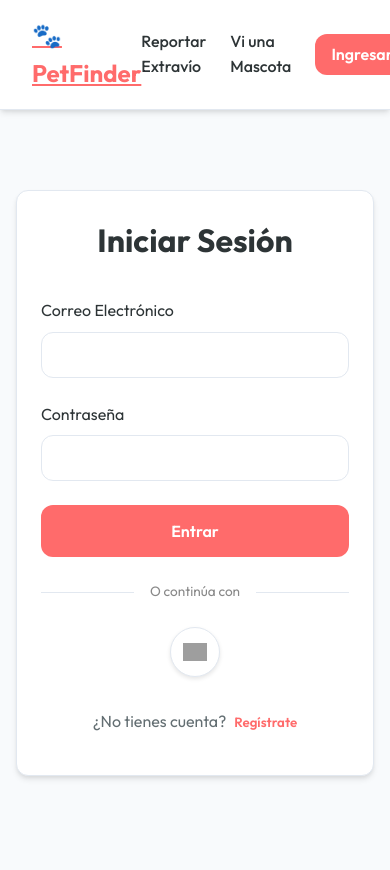
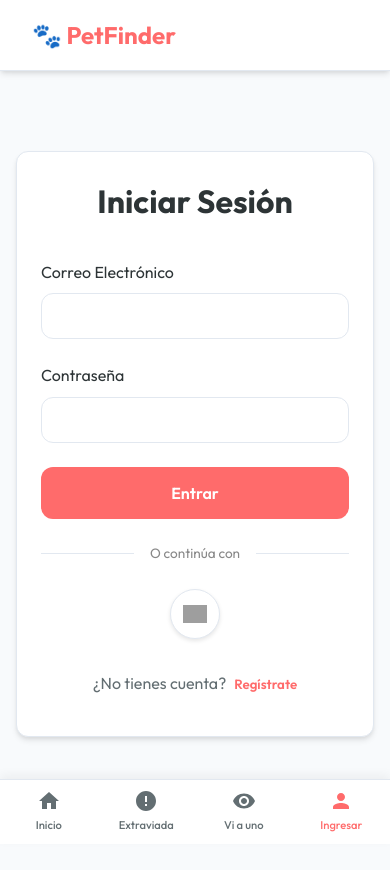
Before and after one commit to IrvingMoji/pet-finder, a Next.js app: page /auth in a window 390 px wide. Shown: the top 870 px of the page. Built offline with nearby package versions, Linux system fonts and the light colour scheme; no server answers; grey boxes are pictures that could not be loaded.

Commit message:
feat: implement responsive native-like mobile chat and bottom navigation bar

```diff
--- a/app/globals.css
+++ b/app/globals.css
@@ -126,4 +126,113 @@ p {
   main {
     padding: 1rem;
   }
+  .desktop-only {
+    display: none !important;
+  }
+  .mobile-only {
+    display: flex !important;
+  }
+  /* Espacio al final de la página para no tapar contenido en móviles */
+  body {
+    padding-bottom: 70px;
+  }
+
+  /* Ocultar elementos de navegación cuando un chat está activo a pantalla completa */
+  body.chat-active {
+    padding-bottom: 0 !important;
+  }
+  body.chat-active .bottom-nav.mobile-only,
+  body.chat-active .top-nav {
+    display: none !important;
+  }
 }
+
+/* Clases de Visibilidad por defecto (Escritorio) */
+@media (min-width: 769px) {
+  .mobile-only {
+    display: none !important;
+  }
+}
+
+/* --- Estilos Responsivos DEDICADOS al CHAT --- */
+.chat-container {
+  display: grid;
+  grid-template-columns: 320px 1fr;
+  height: calc(100vh - 120px);
+  gap: 1.5rem;
+  background: var(--background);
+  padding: 1rem;
+  max-width: 1200px;
+  margin: 0 auto;
+}
+
+.chat-sidebar-wrapper, .chat-window-wrapper {
+  display: flex;
+  flex-direction: column;
+  height: 100%;
+  min-height: 0;
+}
+
+@media (max-width: 768px) {
+  .chat-container {
+    display: flex;
+    padding: 0.5rem;
+    gap: 0;
+    height: calc(100vh - 150px);
+  }
+
+  .chat-sidebar-wrapper, .chat-window-wrapper {
+    width: 100%;
+    flex: 1;
+  }
+
+  .chat-sidebar-wrapper.mobile-hidden {
+    display: none !important;
+  }
+
+  .chat-window-wrapper.mobile-hidden {
+    display: none !important;
+  }
+}
+
+/* Bottom Navigation Bar para Móviles */
+.bottom-nav {
+  position: fixed;
+  bottom: 0;
+  left: 0;
+  right: 0;
+  height: 65px;
+  background: var(--surface);
+  border-top: 1px solid var(--border);
+  display: flex;
+  justify-content: space-around;
+  align-items: center;
+  z-index: 1000;
+  box-shadow: 0 -4px 10px rgba(0, 0, 0, 0.05);
+}
+
+.bottom-nav-item {
+  display: flex;
+  flex-direction: column;
+  align-items: center;
+  justify-content: center;
+  color: var(--text-light);
+  text-decoration: none;
+  font-size: 0.70rem;
+  font-weight: 500;
+  gap: 4px;
+  flex: 1;
+  transition: color 0.2s;
+  padding: 0.5rem 0;
+}
+
+.bottom-nav-item:active,
+.bottom-nav-item.active {
+  color: var(--primary);
+}
+
+.bottom-nav-item svg {
+  width: 24px;
+  height: 24px;
+  fill: currentColor;
+}
--- a/components/Navbar.js
+++ b/components/Navbar.js
@@ -1,12 +1,15 @@
 "use client";
 import Link from "next/link";
 import { useAuth } from "@/context/AuthContext";
+import { usePathname } from "next/navigation";
 
 export default function Navbar() {
-  const { user, logout } = useAuth();
+  const { user } = useAuth();
+  const pathname = usePathname();
 
   return (
-    <nav style={{
+    <>
+      <nav className="top-nav" style={{
         padding: "1rem 2rem",
         background: "var(--surface)",
         borderBottom: "1px solid var(--border)",
@@ -24,12 +27,15 @@ export default function Navbar() {
           color: "var(--primary)",
           display: "flex",
           alignItems: "center",
-        gap: "0.5rem"
+          gap: "0.5rem",
+          textDecoration: "none"
         }}>
           🐾 PetFinder
         </Link>
 
-      <div style={{ display: "flex", gap: "1.5rem", alignItems: "center" }}>
+
+        {/* Desktop Navigation Links */}
+        <div className="desktop-only" style={{ display: "flex", gap: "1.5rem", alignItems: "center" }}>
           <Link href="/lost" style={{ fontWeight: "500", color: "var(--text)", textDecoration: "none" }}>Reportar Extravío</Link>
           <Link href="/spotted" style={{ fontWeight: "500", color: "var(--text)", textDecoration: "none" }}>Vi una Mascota</Link>
           {user && <Link href="/pets" style={{ fontWeight: "500", color: "var(--text)", textDecoration: "none" }}>Mis Mascotas</Link>}
@@ -79,5 +85,39 @@ export default function Navbar() {
           )}
         </div>
       </nav>
+
+      {/* Mobile Bottom Navigation Bar */}
+      <nav className="bottom-nav mobile-only">
+        <Link href="/" className={`bottom-nav-item ${pathname === '/' ? 'active' : ''}`}>
+          <svg viewBox="0 0 24 24"><path d="M10 20v-6h4v6h5v-8h3L12 3 2 12h3v8z" /></svg>
+          <span>Inicio</span>
+        </Link>
+        <Link href="/lost" className={`bottom-nav-item ${pathname === '/lost' ? 'active' : ''}`}>
+          <svg viewBox="0 0 24 24"><path d="M12 2C6.48 2 2 6.48 2 12s4.48 10 10 10 10-4.48 10-10S17.52 2 12 2zm1 15h-2v-2h2v2zm0-4h-2V7h2v6z"/></svg>
+          <span>Extraviada</span>
+        </Link>
+        <Link href="/spotted" className={`bottom-nav-item ${pathname === '/spotted' ? 'active' : ''}`}>
+          <svg viewBox="0 0 24 24"><path d="M12 4.5C7 4.5 2.73 7.61 1 12c1.73 4.39 6 7.5 11 7.5s9.27-3.11 11-7.5c-1.73-4.39-6-7.5-11-7.5zM12 17c-2.76 0-5-2.24-5-5s2.24-5 5-5 5 2.24 5 5-2.24 5-5 5zm0-8c-1.66 0-3 1.34-3 3s1.34 3 3 3 3-1.34 3-3-1.34-3-3-3z" /></svg>
+          <span>Vi a uno</span>
+        </Link>
+        {user ? (
+          <>
+            <Link href="/chat" className={`bottom-nav-item ${pathname === '/chat' ? 'active' : ''}`}>
+              <svg viewBox="0 0 24 24"><path d="M20 2H4c-1.1 0-1.99.9-1.99 2L2 22l4-4h14c1.1 0 2-.9 2-2V4c0-1.1-.9-2-2-2zM6 9h12v2H6V9zm8 5H6v-2h8v2zm4-6H6V6h12v2z" /></svg>
+              <span>Chat</span>
+            </Link>
+            <Link href="/profile" className={`bottom-nav-item ${pathname === '/profile' ? 'active' : ''}`}>
+              <svg viewBox="0 0 24 24"><path d="M12 12c2.21 0 4-1.79 4-4s-1.79-4-4-4-4 1.79-4 4 1.79 4 4 4zm0 2c-2.67 0-8 1.34-8 4v2h16v-2c0-2.66-5.33-4-8-4z" /></svg>
+              <span>Perfil</span>
+            </Link>
+          </>
+        ) : (
+          <Link href="/auth" className={`bottom-nav-item ${pathname === '/auth' ? 'active' : ''}`}>
+            <svg viewBox="0 0 24 24"><path d="M12 12c2.21 0 4-1.79 4-4s-1.79-4-4-4-4 1.79-4 4 1.79 4 4 4zm0 2c-2.67 0-8 1.34-8 4v2h16v-2c0-2.66-5.33-4-8-4z" /></svg>
+            <span>Ingresar</span>
+          </Link>
+        )}
+      </nav>
+    </>
   );
 }
```
Also changed, not shown: app/chat/page.js (+30 -18 lines). Lines whose indentation alone changed are shown as unchanged.
